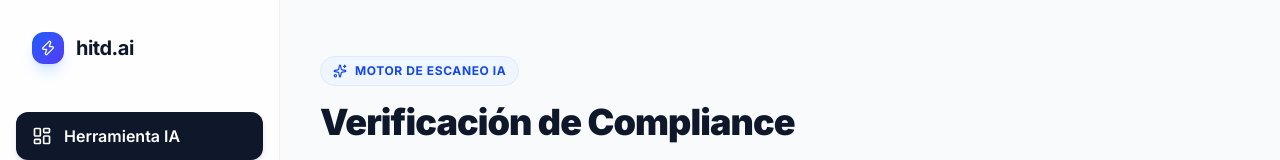
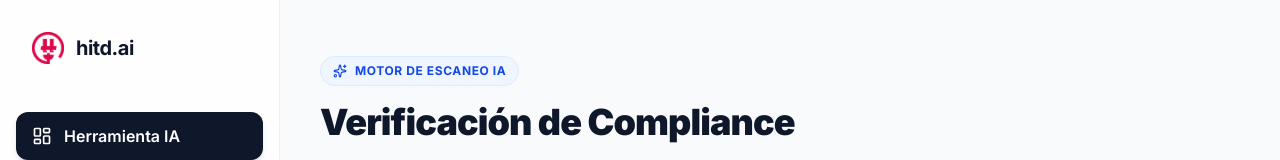
Before and after one commit to xovoxprojects/hitd-app, a Next.js app: page /dashboard in a window 1280 px wide. Shown: the top 160 px of the page. Built offline with nearby package versions, Linux system fonts and the light colour scheme; no server answers; sample sign-in values are in the browser's storage.

Commit message:
fix: replace generic icon with actual brand logo in dashboard sidebar

```diff
--- a/src/app/dashboard/layout.tsx
+++ b/src/app/dashboard/layout.tsx
@@ -15,9 +15,9 @@
       {/* Sidebar background styling */}
       <aside className="w-[280px] border-r border-slate-200/60 flex flex-col fixed inset-y-0 bg-white/80 backdrop-blur-xl z-20">
         <div className="p-8 flex items-center gap-3">
-          <div className="w-8 h-8 rounded-xl bg-gradient-to-br from-blue-600 to-indigo-600 flex items-center justify-center shadow-lg shadow-blue-500/20">
-            <Zap className="w-4 h-4 text-white" />
-          </div>
+          <Link href="/">
+            <img src="/logo.png" alt="hitd.ai logo" className="w-8 h-8 object-contain rounded-xl" />
+          </Link>
           <Link href="/" className="text-xl font-bold tracking-tight text-slate-900">hitd.ai</Link>
         </div>
 
```
